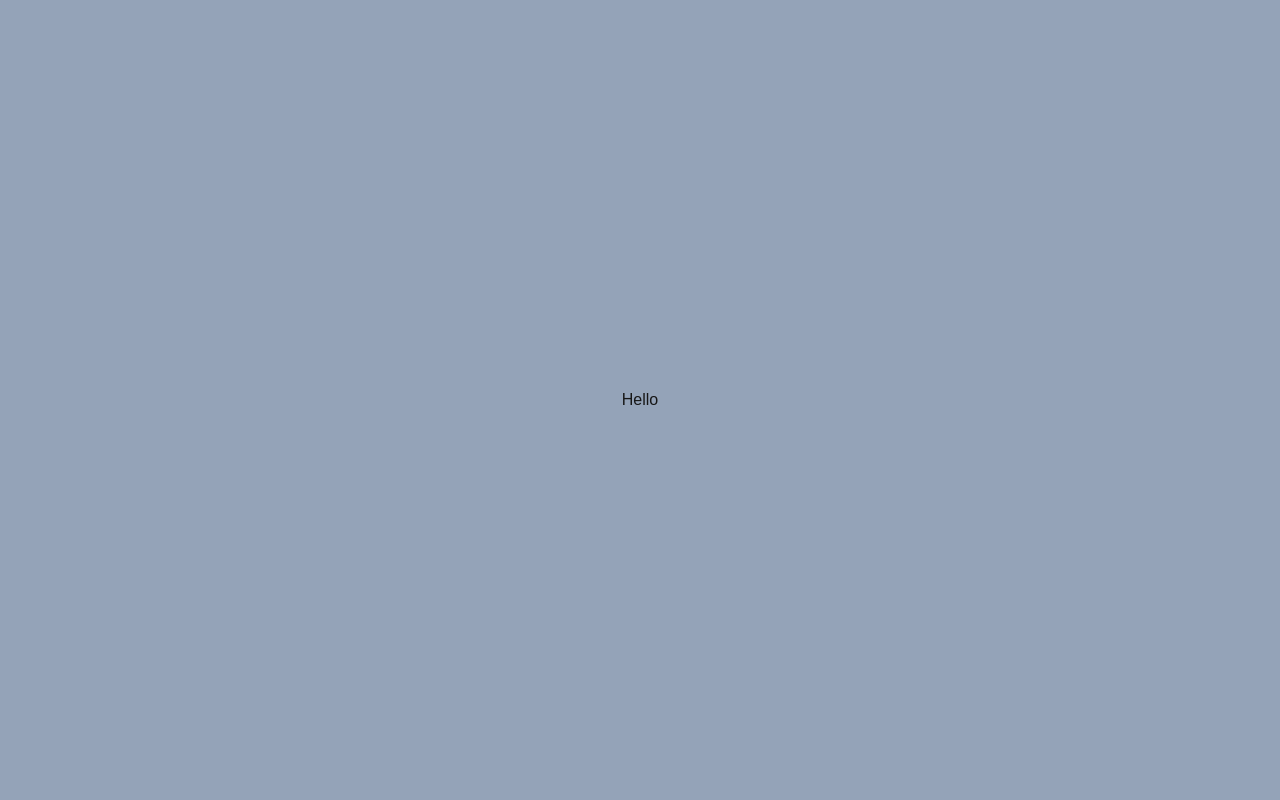
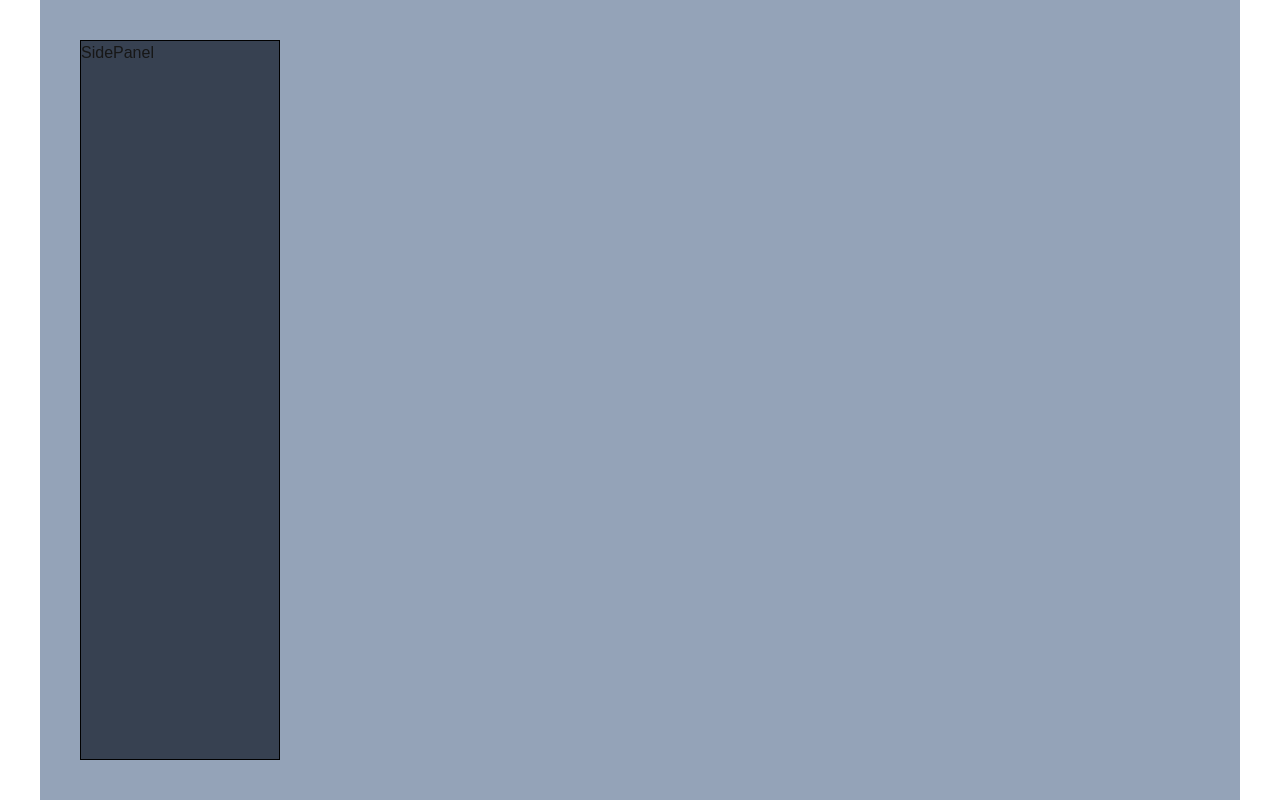
Before and after one commit to xkenn23/Portfolio_Template, a Next.js app: page / in a window 1280 px wide. Built offline with nearby package versions, Linux system fonts and the light colour scheme.

Commit message:
feat: add side panel

```diff
--- /dev/null
+++ b/app/components/SidePanel.tsx
@@ -0,0 +1,11 @@
+import React from 'react';
+
+const SidePanel = () => {
+  return (
+    <div className="w-[200px] bg-gray-700 border border-black h-full">
+      SidePanel
+    </div>
+  );
+};
+
+export default SidePanel;
--- a/app/page.tsx
+++ b/app/page.tsx
@@ -1,9 +1,12 @@
-import Image from "next/image";
+import Image from 'next/image';
+import SidePanel from './components/SidePanel';
 
 export default function Home() {
   return (
-    <div className="w-full flex items-center justify-center h-screen bg-slate-400">
-      Hello
-    </div>
+    <section className=" flex items-center justify-center bg-white w-screen h-screen p-10">
+      <div className="w-full flex-row items-center justify-center h-screen bg-slate-400 container p-10">
+        <SidePanel />
+      </div>
+    </section>
   );
 }
```
Also changed, not shown: 2 other files (tests, documents, lock files or other folders).
